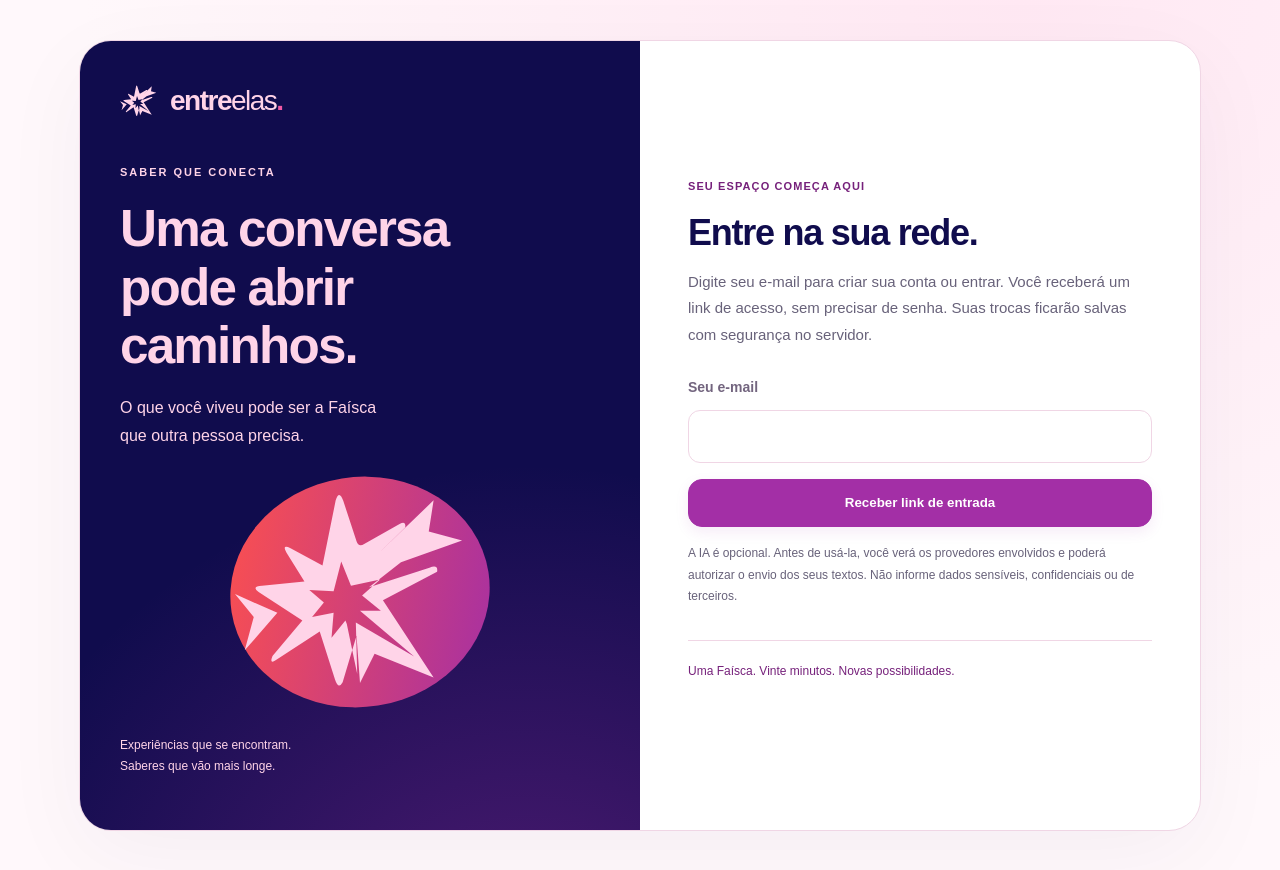
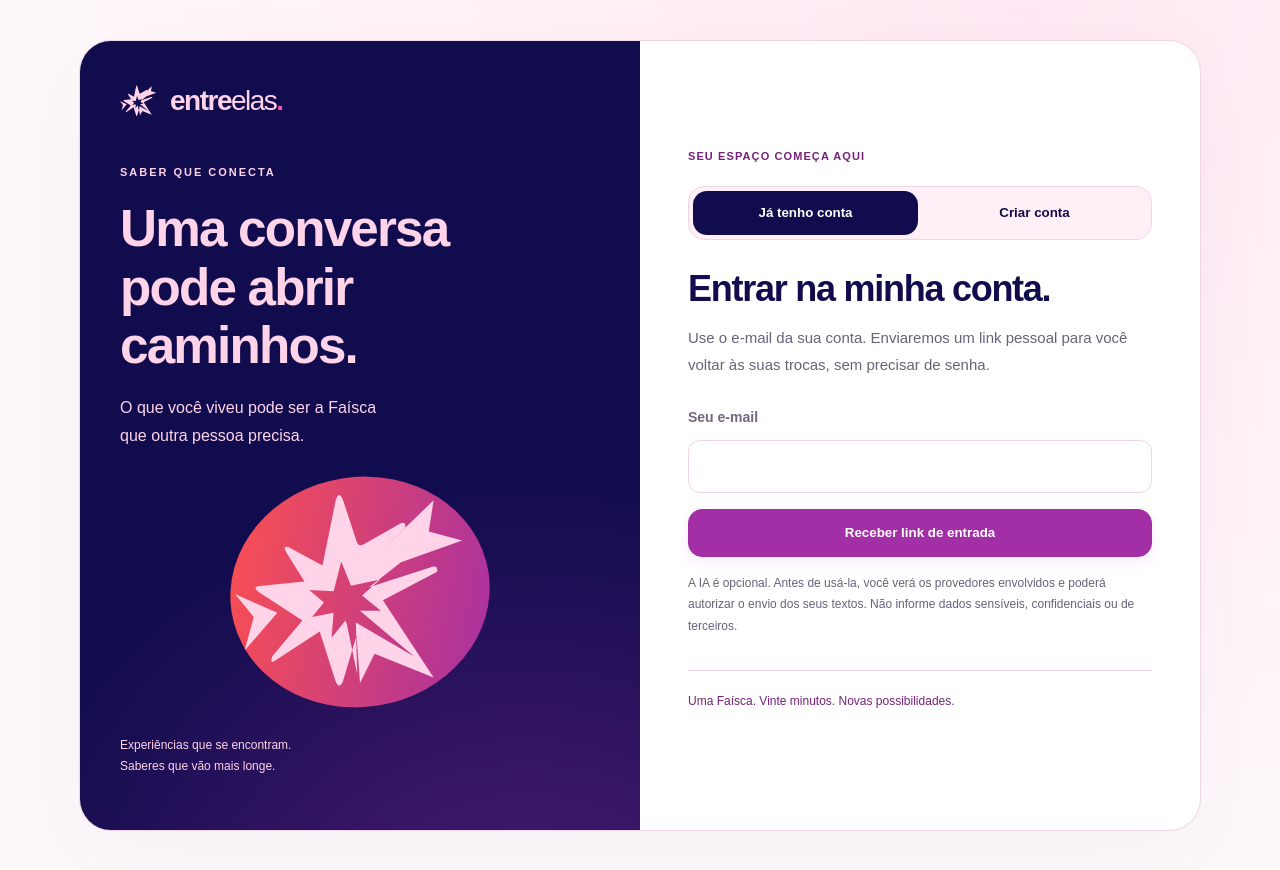
Before and after one commit to codebyjuliamendes/entre_elas, a Next.js app: page /entrar in a window 1280 px wide. Built offline with nearby package versions, Linux system fonts and the light colour scheme.

Commit message:
Distingue entrada e criação de conta por link mágico

```diff
--- a/app/api/auth/link/route.ts
+++ b/app/api/auth/link/route.ts
@@ -1,3 +1,4 @@
+import { z } from "zod";
 import { normalizarRetorno, COOKIE_RETORNO } from "@/lib/piloto/retorno";
 import { variavel } from "@/lib/config";
 import { cookies } from "next/headers";
@@ -11,6 +12,10 @@ export async function POST(request: Request) {
   return resposta(async () => {
     const entrada = await corpo(request);
     const email = exigirEmail(entrada.email);
+    const modo = z
+      .enum(["entrar", "cadastrar"])
+      .default("entrar")
+      .parse(entrada.modo);
     const chave = "login:" + createHash("sha256").update(email).digest("hex");
     const janela = new Date(
       Math.floor(Date.now() / 3600000) * 3600000,
@@ -77,12 +82,12 @@ export async function POST(request: Request) {
       email,
       options: {
         emailRedirectTo: new URL("/auth/callback", origemApp()).href,
-        shouldCreateUser: true,
+        shouldCreateUser: modo === "cadastrar",
       },
     });
     if (erro)
       throw new ErroDominio(
-        "Não foi possível enviar o link. Tente novamente mais tarde.",
+        "Não foi possível enviar o link. Se este é seu primeiro acesso, escolha Criar conta. Se já tem conta, confira o e-mail ou tente novamente mais tarde.",
         503,
       );
     return { ok: true };
--- a/app/identidade.css
+++ b/app/identidade.css
@@ -361,3 +361,23 @@ body {
     gap: 10px;
   }
 }
+.login-modos {
+  display: grid;
+  grid-template-columns: 1fr 1fr;
+  gap: 4px;
+  padding: 4px;
+  margin: 20px 0 28px;
+  border: 1px solid var(--line);
+  border-radius: 16px;
+  background: #fff0f7;
+}
+.login-modos > button {
+  background: transparent;
+  border-color: transparent;
+  font-weight: 600;
+  min-height: 44px;
+}
+.login-modos > button[aria-pressed="true"] {
+  background: var(--brand-azul);
+  color: white;
+}
--- a/components/piloto/Login.tsx
+++ b/components/piloto/Login.tsx
@@ -7,6 +7,7 @@ export function Login() {
   const router = useRouter(),
     params = useSearchParams();
   const retorno = normalizarRetorno(params.get("retorno"));
+  const [modo, setModo] = useState<"entrar" | "cadastrar">("entrar");
   const [email, setEmail] = useState(""),
     [status, setStatus] = useState(""),
     [busy, setBusy] = useState(false);
@@ -28,7 +29,7 @@ export function Login() {
       const r = await fetch("/api/auth/link", {
         method: "POST",
         headers: { "Content-Type": "application/json" },
-        body: JSON.stringify({ email, retorno }),
+        body: JSON.stringify({ email, retorno, modo }),
       });
       const data = await r.json();
       setStatus(
@@ -65,11 +66,37 @@ export function Login() {
       </section>
       <section className="login-content" aria-labelledby="login-titulo">
         <span className="eyebrow">Seu espaço começa aqui</span>
-        <h2 id="login-titulo">Entre na sua rede.</h2>
+        <div className="login-modos" role="group" aria-label="Tipo de acesso">
+          <button
+            type="button"
+            aria-pressed={modo === "entrar"}
+            disabled={busy}
+            onClick={() => {
+              setModo("entrar");
+              setStatus("");
+            }}
+          >
+            Já tenho conta
+          </button>
+          <button
+            type="button"
+            aria-pressed={modo === "cadastrar"}
+            disabled={busy}
+            onClick={() => {
+              setModo("cadastrar");
+              setStatus("");
+            }}
+          >
+            Criar conta
+          </button>
+        </div>
+        <h2 id="login-titulo">
+          {modo === "entrar" ? "Entrar na minha conta." : "Crie sua conta."}
+        </h2>
         <p>
-          Digite seu e-mail para criar sua conta ou entrar. Você receberá um
-          link de acesso, sem precisar de senha. Suas trocas ficarão salvas com
-          segurança no servidor.
+          {modo === "entrar"
+            ? "Use o e-mail da sua conta. Enviaremos um link pessoal para você voltar às suas trocas, sem precisar de senha."
+            : "É sua primeira vez? Cadastre seu e-mail e confirme o link que enviaremos. Depois, você prepara seu perfil para começar as trocas."}
         </p>
         <form onSubmit={entrar}>
           <label className="form-label" htmlFor="email">
@@ -85,7 +112,11 @@ export function Login() {
             onChange={(e) => setEmail(e.target.value)}
           />
           <button className="pilot-button" disabled={busy}>
-            {busy ? "Enviando…" : "Receber link de entrada"}
+            {busy
+              ? "Enviando…"
+              : modo === "entrar"
+                ? "Receber link de entrada"
+                : "Receber link para criar conta"}
           </button>
         </form>
         {params.get("erro") && (
--- a/tests/fixtures/piloto-servidor.mjs
+++ b/tests/fixtures/piloto-servidor.mjs
@@ -18,7 +18,7 @@ const server=createServer(async(req,res)=>{try{
  if(url.pathname==='/test-cleanup'){await limpar();res.end('{}');return;}
  if(url.pathname==='/test-link'){const link=[...links].find(([,v])=>v.email===url.searchParams.get('email'));res.end(JSON.stringify({url:link?'http://127.0.0.1:3400/auth/callback?code='+link[0]:null}));return;}
  const chunks=[];for await(const c of req)chunks.push(c);const body=chunks.length?JSON.parse(Buffer.concat(chunks).toString()):{};
- if(url.pathname==='/auth/v1/otp'){if(!usuarios.has(body.email))usuarios.set(body.email,{id:randomUUID(),email:body.email,email_confirmed_at:new Date().toISOString(),aud:'authenticated',role:'authenticated',app_metadata:{},user_metadata:{}});const code=randomUUID();links.set(code,{email:body.email,challenge:body.code_challenge});res.end('{}');return;}
+ if(url.pathname==='/auth/v1/otp'){if(!usuarios.has(body.email)&&body.create_user===false){res.statusCode=400;res.end('{"message":"Cadastro não autorizado nesta operação"}');return;}if(!usuarios.has(body.email))usuarios.set(body.email,{id:randomUUID(),email:body.email,email_confirmed_at:new Date().toISOString(),aud:'authenticated',role:'authenticated',app_metadata:{},user_metadata:{}});const code=randomUUID();links.set(code,{email:body.email,challenge:body.code_challenge});res.end('{}');return;}
  if(url.pathname==='/auth/v1/token'){
   let user;
   if(url.searchParams.get('grant_type')==='pkce'){const link=links.get(body.auth_code);const challenge=createHash('sha256').update(body.code_verifier ?? '').digest('base64url');if(link?.challenge===challenge){user=usuarios.get(link.email);links.delete(body.auth_code);}}
```
Also changed, not shown: 4 other files (tests, documents, lock files or other folders).
